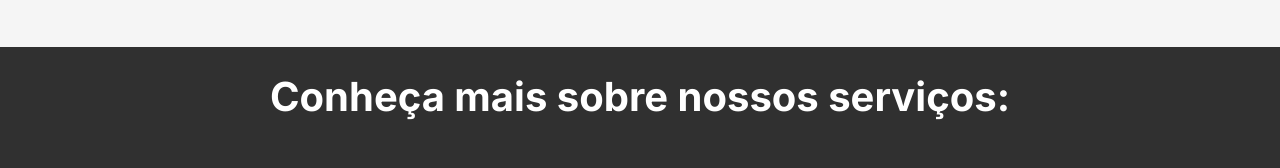
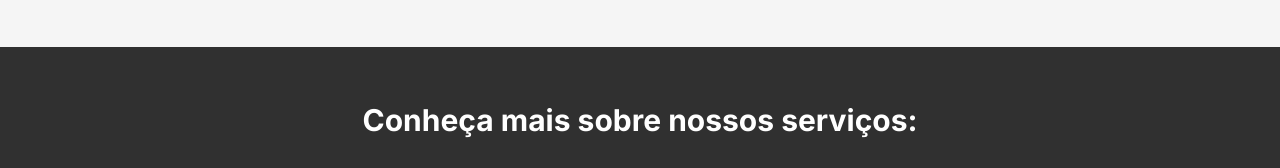
Before and after one commit to AlersonRamon/Landing-Page-Architecture, a plain HTML site: page index.html in a window 1280 px wide. Shown: the part 1123-1291 px from the top of the page. Drawn offline with Linux system fonts and the light colour scheme.

Commit message:
Update style.css

```diff
--- a/style.css
+++ b/style.css
@@ -18,10 +18,10 @@
 
 }
 #menuinformacoes{
-    background-color: #F9F9F9; /*#  */
+    background-color: #F9F9F9;
     display: grid;
     grid-auto-flow: column;
-    columns:auto;
+    columns: auto;
     padding-left: 100px;
     padding-top: 70px;
     padding-bottom: 70px;
@@ -60,9 +60,9 @@ img{
     padding-bottom: 50px;
 }
 #div-formulario h1 {
-    padding-top: 25px;
+    padding-top: 55px;
     padding-bottom: 25px;
-    font-size: 40px;
+    font-size: 30px;
     color: #fff;
 }
 #div-formulario input{
```
